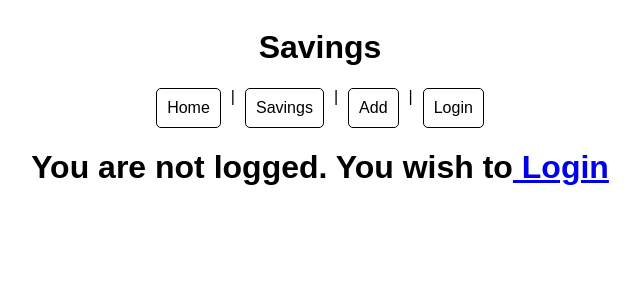
After one commit to MakaronToja2/SavingSpendingApp, a Django app: page /accounts/logout/ in a window 1280 px wide. The commit adds this page. Shown: the top 300 px of the page, without its empty margins (320-960 px from the left). Run offline with Django 4.2, Linux system fonts and the light colour scheme.

Commit message:
First_logout

```diff
--- a/SavingSpendingApp/urls.py
+++ b/SavingSpendingApp/urls.py
@@ -18,12 +18,13 @@ from django.contrib import admin
 from django.urls import path
 from Savings.views import savings_list, add_saving
 from .views import home_view
-from accounts.views import login_view
+from accounts.views import login_view, logout_view
 
 urlpatterns = [
     path("", home_view),
     path('admin/', admin.site.urls),
     path('savings/', savings_list, name='savings_list'),
     path('savings/add/', add_saving, name='add_saving'),
-    path("login/", login_view, name='login_view'),
+    path("accounts/login/", login_view, name='login_view'),
+    path("accounts/logout/", logout_view, name="logout_view"),
 ]
--- a/accounts/views.py
+++ b/accounts/views.py
@@ -1,4 +1,4 @@
-from django.contrib.auth import authenticate, login
+from django.contrib.auth import authenticate, login, logout
 from django.http import HttpResponseRedirect
 from django.shortcuts import render
 
@@ -10,9 +10,14 @@ def login_view(request):
         if user is not None:
             login(request, user)
             # Redirect to a success page.
-            return render(request, 'accounts/success.html')
+            return render(request, 'accounts/logout.html')
         else:
             # Return an 'invalid login' error message.
             return render(request, 'accounts/login.html', {'error': 'Invalid login'})
     else:
         return render(request, 'accounts/login.html')
+
+def logout_view(request):
+    logout(request)
+    # Redirect to a success page.
+    return render(request, 'accounts/logout.html')
--- a/templates/accounts/login.html
+++ b/templates/accounts/login.html
@@ -1,6 +1,10 @@
 {% extends 'base.html' %}
 {% block content %}
 <body>
+{% if user.is_authenticated %}
+    <h2>You are already logged in as {{ user.username }}</h2>
+    <p>You wish to<a href="/accounts/logout/"> Logout?</a></p>
+{% else %}
     <h2>Login</h2>
     <form method="post">
         {% csrf_token %}
@@ -11,5 +15,6 @@
         <p><strong>{{ error }}</strong></p>
         {% endif %}
     </form>
+{% endif %}
 </body>
 {% endblock %}
--- /dev/null
+++ b/templates/accounts/logout.html
@@ -0,0 +1,8 @@
+{% extends 'base.html' %}
+{% block content %}
+{% if request.user.is_authenticated %}
+    <h1> You are already logged. You wish to<a href="/accounts/logout/"> Logout</a></h1>
+{% else %}
+    <h1> You are not logged. You wish to<a href="/accounts/login/"> Login</a></h1>
+{% endif %}
+{% endblock %}
--- a/templates/base.html
+++ b/templates/base.html
@@ -40,7 +40,7 @@
     <a href="/">Home</a> |
     <a href="/savings">Savings</a> |
     <a href="/savings/add">Add</a> |
-    <a href="/login/">Login</a>
+    <a href="/accounts/login/">Login</a>
 </div>
 {% block content %}
 {% endblock %}
```
Also changed, not shown: db.sqlite3. Lines whose indentation alone changed are shown as unchanged.
